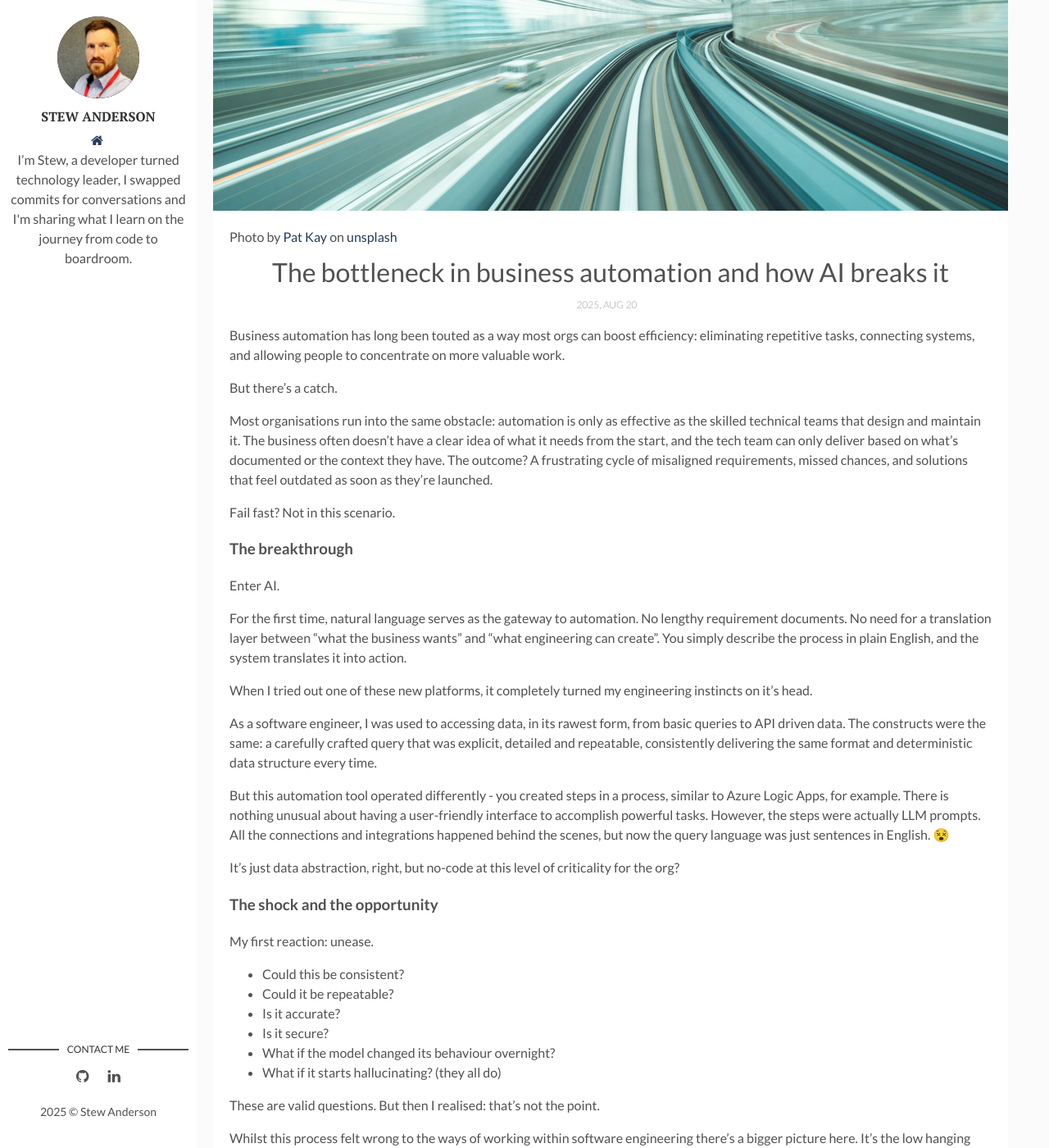
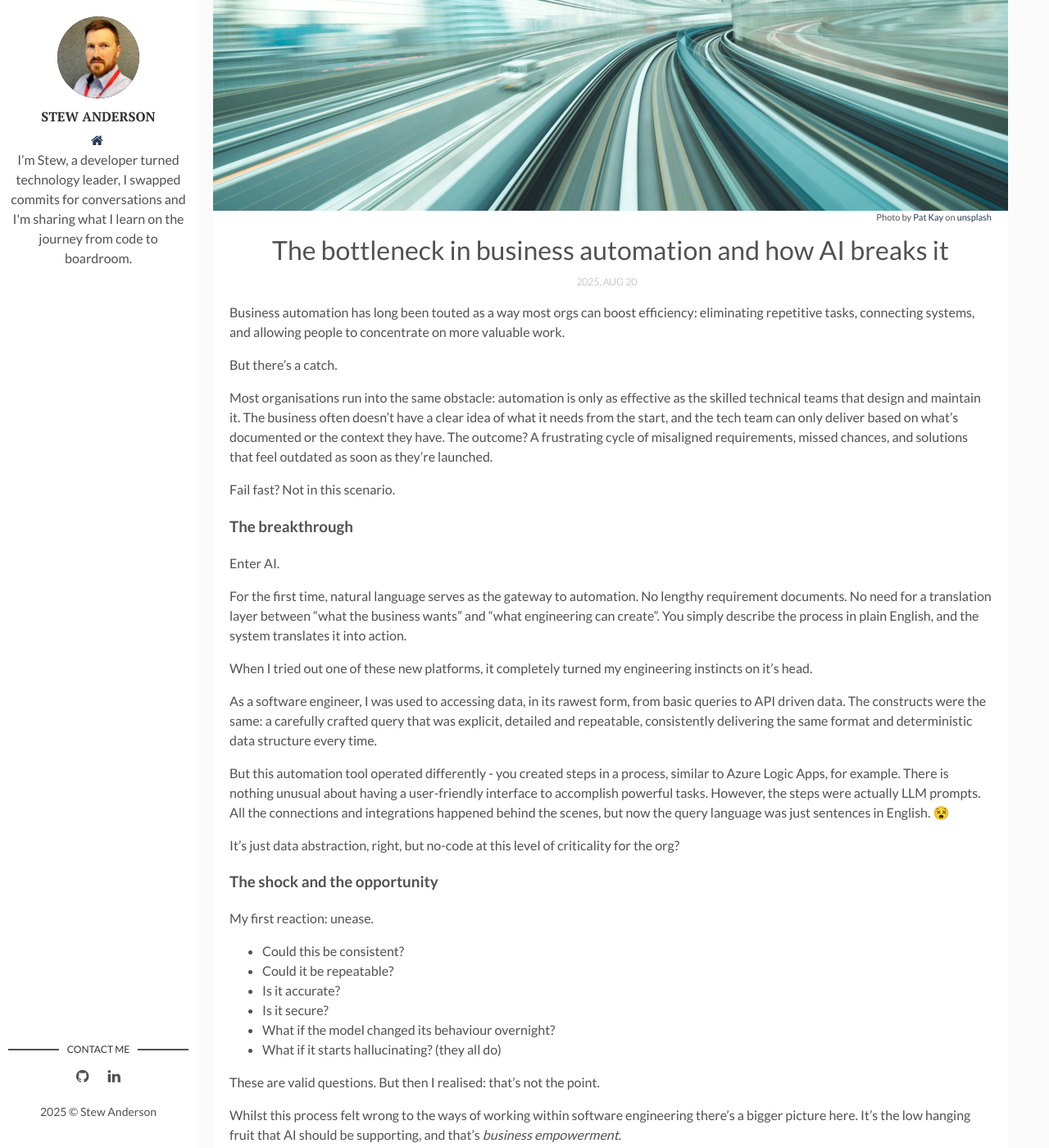
Before and after one commit to stew-anderson/blog, a Jekyll site: the page built from _posts/2025-08-20-the-bottleneck-in-business-automation-and-how-ai-breaks-it.markdown, in a window 1280 px wide and 1400 px high, scrolled down 263 px. Shown: the whole window at 82% size. Built offline with Jekyll 4.4.1, drawn with Linux system fonts in a browser that asks for light colours; emoji names are drawn with the system emoji font.

Commit message:
moving photo credit to bottom right of image

```diff
--- a/assets/css/main.css
+++ b/assets/css/main.css
@@ -1185,7 +1185,7 @@ a.newer-posts:hover {
 
 /* - - - - - - - - - - Post Page Styles - - - - - - - - - - */
 .wrap-content {
-  padding: 20px;
+  padding: 0 20px 20px;
 }
 
 .wrap-content a,
@@ -1195,6 +1195,8 @@ a.newer-posts:hover {
 }
 
 .wrap-content .photo-credit{
+  display: block;
+  font-size: 11px;
   text-align: right;
 }
 
--- a/assets/css/scss/parts/_post-page.scss
+++ b/assets/css/scss/parts/_post-page.scss
@@ -1,5 +1,5 @@
 .wrap-content {
-  padding: 20px;
+  padding: 0 20px 20px;
 
   a,
   a:visited{
@@ -7,6 +7,8 @@
     color: #263959;
   }
   .photo-credit{
+    display: block;
+    font-size: 11px;
     text-align: right;
   }
 }
```
